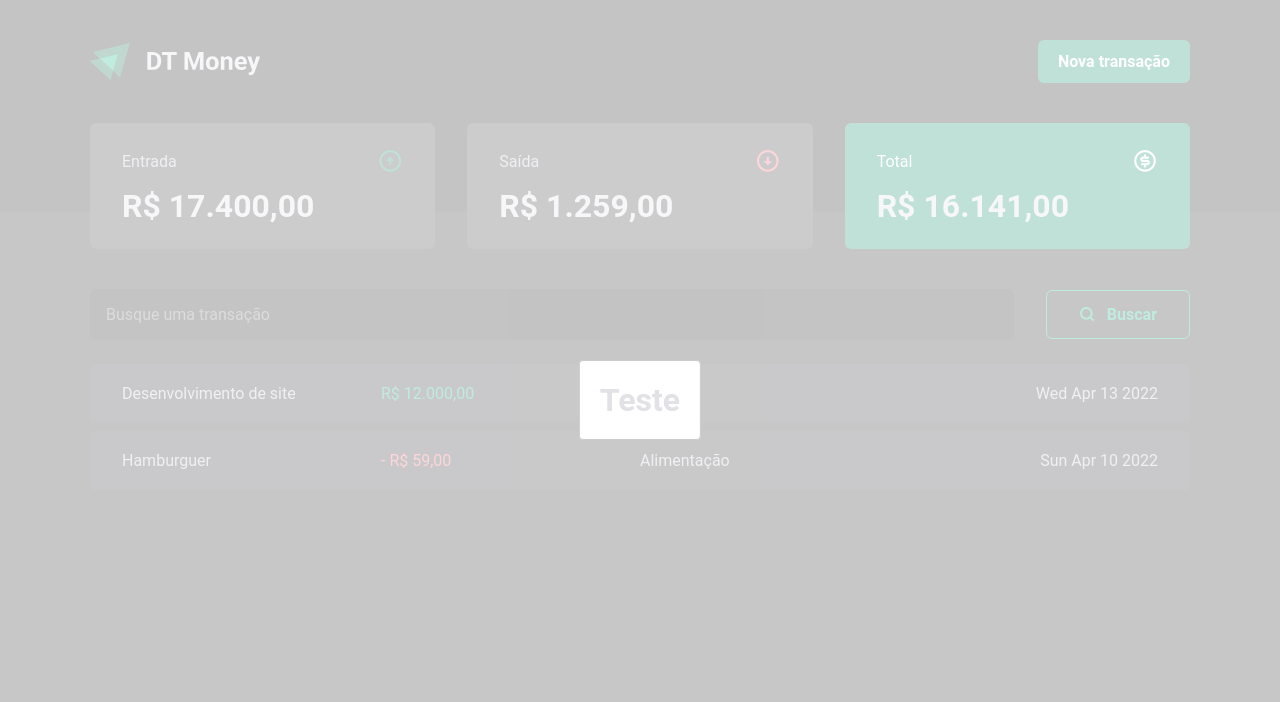
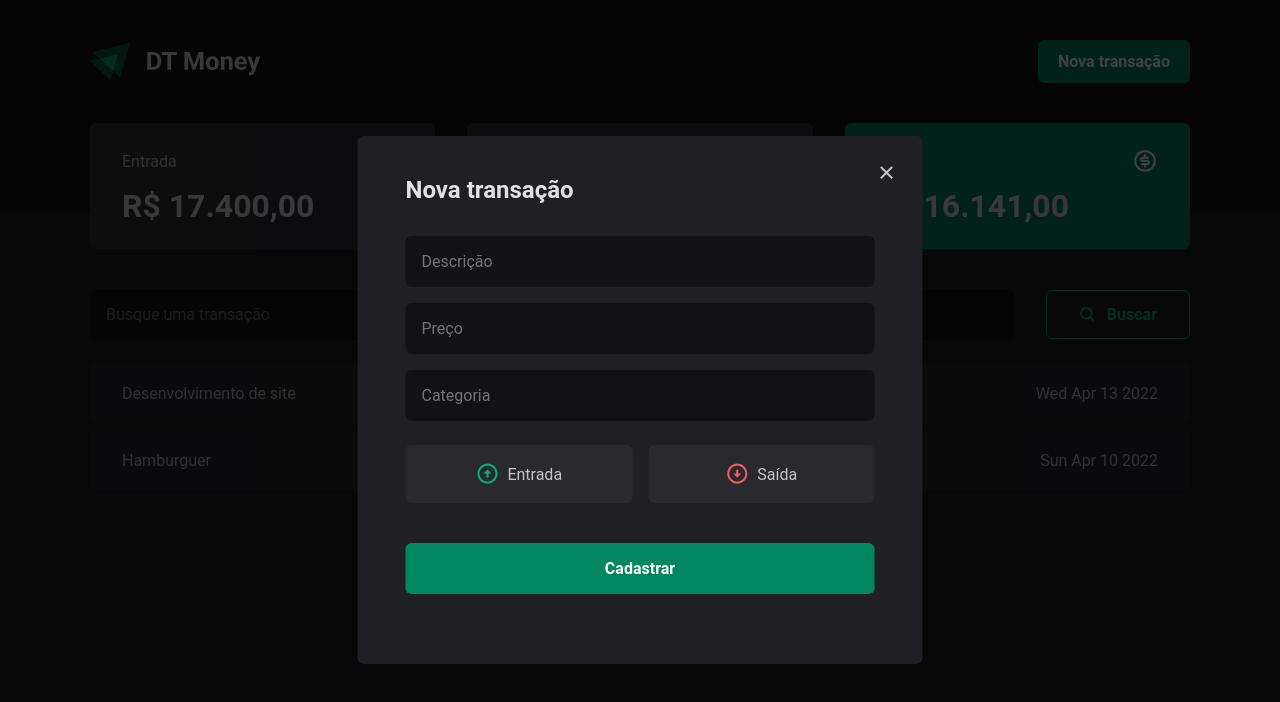
Before and after one commit to evelynhelena/financial-transactions, a React app: page / in a window 1280 px wide. Both pictures are taken after a click on the button "Nova transação". Shown: the top 702 px of the page. Built offline with nearby package versions, Linux system fonts and the light colour scheme; the HTML template or start-up script is replaced by a standard one.

Commit message:
Criando componente Modal

```diff
--- a/src/components/Header/index.tsx
+++ b/src/components/Header/index.tsx
@@ -1,19 +1,7 @@
 import { BtnNewTransaction, Container, Image } from "./styles";
 import Logo from "../../assets/logo.svg";
 import { useState } from "react";
-import Modal from "react-modal";
-
-
-const customStyles = {
-	content: {
-		top: "50%",
-		left: "50%",
-		right: "auto",
-		bottom: "auto",
-		marginRight: "-50%",
-		transform: "translate(-50%, -50%)",
-	},
-};
+import { ModalComponet } from "../Modal";
 
 export function Header() {
 	const [modalIsOpen, setIsOpen] = useState<boolean>(false);
@@ -26,15 +14,7 @@ export function Header() {
 			<Image src={Logo} />
 			<BtnNewTransaction onClick={() => setIsOpen(true)}>Nova transação</BtnNewTransaction>
 
-			<Modal
-				style={customStyles}
-
-				isOpen={modalIsOpen}
-				onRequestClose={closeModal}
-				contentLabel="Example Modal"
-			>
-				<h1>Teste</h1>
-			</Modal>
+			<ModalComponet closeModal={closeModal} modalIsOpen={modalIsOpen} />
 		</Container>
 	);
 }
--- /dev/null
+++ b/src/components/Modal/index.tsx
@@ -0,0 +1,46 @@
+import Modal from "react-modal";
+import { ButtonCreat, ButtonEntry, ButtonExit, ButtonGroup, HeaderModal, Icon, ModalContent, Title, customStyles } from "./styles";
+import { Input } from "../../styles/global";
+import { useState } from "react";
+
+interface ModalComponentProps {
+    modalIsOpen: boolean;
+    closeModal: () => void;
+}
+
+export function ModalComponet({ modalIsOpen, closeModal }: ModalComponentProps) {
+
+    const [selected, setSelected] = useState<string>("");
+
+    return (
+        <Modal
+            style={customStyles}
+            isOpen={modalIsOpen}
+            onRequestClose={closeModal}
+        >
+            <HeaderModal>
+                <Icon className="ri-close-line" onClick={closeModal} />
+                <Title>Nova transação</Title>
+            </HeaderModal>
+
+            <ModalContent>
+                <Input placeholder="Descrição" type="text" />
+                <Input placeholder="Preço" type="text" />
+                <Input placeholder="Categoria" type="text" />
+            </ModalContent>
+
+            <ButtonGroup>
+                <ButtonEntry selected={selected} onClick={() => setSelected("entry")}>
+                    <i className="ri-arrow-up-circle-line" />
+                    Entrada
+                </ButtonEntry>
+                <ButtonExit selected={selected} onClick={() => setSelected("exit")}>
+                    <i className="ri-arrow-down-circle-line" />
+                    Saída
+                </ButtonExit>
+            </ButtonGroup>
+
+            <ButtonCreat>Cadastrar</ButtonCreat>
+        </Modal>
+    );
+}
--- /dev/null
+++ b/src/components/Modal/styles.ts
@@ -0,0 +1,116 @@
+import styled, { css } from "styled-components";
+import { defaultTheme } from "../../styles/themes/default";
+
+interface ButtonProps {
+    selected: string;
+}
+
+export const customStyles = {
+    overlay: {
+        backgroundColor: "rgba(0, 0, 0, 0.75)"
+    },
+    content: {
+        top: "50%",
+        left: "50%",
+        right: "auto",
+        bottom: "auto",
+        width: "565px",
+        height: "528px",
+        transform: "translate(-50%, -50%)",
+        backgroundColor: defaultTheme["gray-800"],
+        border: 0,
+        borderRadius: "0.375rem",
+        padding: "40px 48px"
+    },
+};
+
+export const HeaderModal = styled.div`
+    display: flex;
+    flex-direction: column;
+    gap: 10px;
+`;
+
+export const Title = styled.span`
+    color: ${props => props.theme["gray-100"]};
+    font-size: 1.5rem;
+    font-weight: bold;
+`;
+
+export const Icon = styled.i`
+    color: ${props => props.theme["gray-300"]};
+    font-size: 1.5rem;
+    cursor: pointer;
+    position: absolute;
+    top: 1.5rem;
+    right: 1.5rem;
+    transition: transform 0.1s;
+    &:hover{
+        transform: scale(1.1);
+        color: ${props => props.theme["gray-100"]};
+    }
+`;
+
+
+export const ModalContent = styled.div`
+    margin-top: 2rem;
+    display: flex;
+    flex-direction: column;
+    gap: 1rem;
+`;
+
+export const ButtonGroup = styled.div`
+    display: flex;
+    gap: 1rem;
+    margin-top: 1.5rem;
+`;
+
+const ButtonData = () => css`
+    width: 100%;
+    background-color: ${props => props.theme["gray-700"]};
+    border: 0;
+    border-radius: 0.375rem;
+    padding: 1rem;
+    color: ${props => props.theme["gray-300"]};
+    cursor: pointer;
+    display: flex;
+    justify-content: center;
+    align-items: center;
+    gap: 0.5rem;
+`;
+
+export const ButtonEntry = styled.button<ButtonProps>`
+    ${ButtonData}
+    background-color: ${props => props.selected === "entry" && props.theme["green-700"]};
+    color: ${props => props.selected === "entry" && props.theme["white"]};
+    i{
+        font-size: 1.5rem;
+        color: ${props => props.selected === "entry" ? props.theme["white"] : props.theme["green-300"]};
+    }
+`;
+
+export const ButtonExit = styled.button<ButtonProps>`
+    ${ButtonData}
+    background-color: ${props => props.selected === "exit" && props.theme["red-700"]};
+    color: ${props => props.selected === "exit" && props.theme["white"]};
+    i{
+        font-size: 1.5rem;
+        color: ${props => props.selected === "exit" ? props.theme["white"] : props.theme["red-300"]};
+    }
+`;
+
+export const ButtonCreat = styled.button`
+    width: 100%;
+    padding: 1rem 0;
+    font-weight: bold;
+    text-align: center;
+    background-color: ${props => props.theme["green-500"]};
+    border-radius: 0.375rem;
+    border: 0;
+    margin-top: 2.5rem;
+    color: ${props => props.theme["white"]};
+    transition: 0.3s;
+    cursor: pointer;
+    &:hover{
+        background-color:  ${props => props.theme["green-300"]};
+    }
+`;
--- a/src/pages/Transaction/components/CardInfoTransaction/styles.ts
+++ b/src/pages/Transaction/components/CardInfoTransaction/styles.ts
@@ -23,7 +23,7 @@ export const HeaderCard = styled.div`
 
 export const Title = styled.span<CardProps>`
     color: ${props => props.total ? props.theme["white"] : props.theme["gray-300"]};
-    font-size: 1rem;
+
 `;
 
 export const Icon = styled.i<IconProps>`
--- a/src/pages/Transaction/components/Summary/styles.ts
+++ b/src/pages/Transaction/components/Summary/styles.ts
@@ -14,7 +14,7 @@ export const SummaryContent = styled.div`
 `;
 
 const TextData = () => css`
-    font-size: 1rem;
+
     width: 100%;
     color: ${props => props.theme["gray-300"]};
 `;
@@ -29,7 +29,7 @@ export const TextInfoDate = styled.span`
 `;
 
 export const Value = styled.span<ValueProps>`
-    font-size: 1rem;
+
     width: 100%;
     color: ${props => props.entry ? props.theme["green-300"] : props.theme["red-300"]}
 `;
--- a/src/pages/Transaction/index.tsx
+++ b/src/pages/Transaction/index.tsx
@@ -1,7 +1,8 @@
 import { Header } from "../../components/Header";
+import { Input } from "../../styles/global";
 import { CardInfoTransaction } from "./components/CardInfoTransaction";
 import { Summary } from "./components/Summary";
-import { ButtonSearch, Container, Row, HeaderContent, Input, Column } from "./styles";
+import { ButtonSearch, Container, Row, HeaderContent, Column } from "./styles";
 
 export function Transactions() {
 	return (
--- a/src/pages/Transaction/styles.ts
+++ b/src/pages/Transaction/styles.ts
@@ -21,18 +21,6 @@ export const Row = styled.div`
     margin-top: 2.5rem;
 `;
 
-export const Input = styled.input`
-    width: 100%;
-    padding: 1rem;
-    background-color: ${props => props.theme["gray-900"]};
-    border: 0;
-    border-radius: 0.375rem;
-    color: ${props => props.theme["white"]};
-    font-size: 1rem;
-    &:focus{
-        outline: 1px solid ${props => props.theme["green-300"]};
-    }
-`;
 
 export const ButtonSearch = styled.button`
     border: 1px solid ${props => props.theme["green-300"]};
@@ -42,7 +30,7 @@ export const ButtonSearch = styled.button`
     background-color: transparent;
     cursor: pointer;
     font-weight: bold;
-    font-size: 1rem;
+
     transition: 0.3s;
     display: flex;
     justify-content: center;
--- a/src/styles/global.ts
+++ b/src/styles/global.ts
@@ -1,4 +1,4 @@
-import { createGlobalStyle } from "styled-components";
+import styled, { createGlobalStyle } from "styled-components";
 import "remixicon/fonts/remixicon.css";
 
 export const GlobalStyle = createGlobalStyle`
@@ -25,3 +25,16 @@ export const GlobalStyle = createGlobalStyle`
     }
 
 `;
+
+export const Input = styled.input`
+    width: 100%;
+    padding: 1rem;
+    background-color: ${props => props.theme["gray-900"]};
+    border: 0;
+    border-radius: 0.375rem;
+    color: ${props => props.theme["white"]};
+
+    &:focus{
+        outline: 1px solid ${props => props.theme["green-300"]};
+    }
+`;
```
